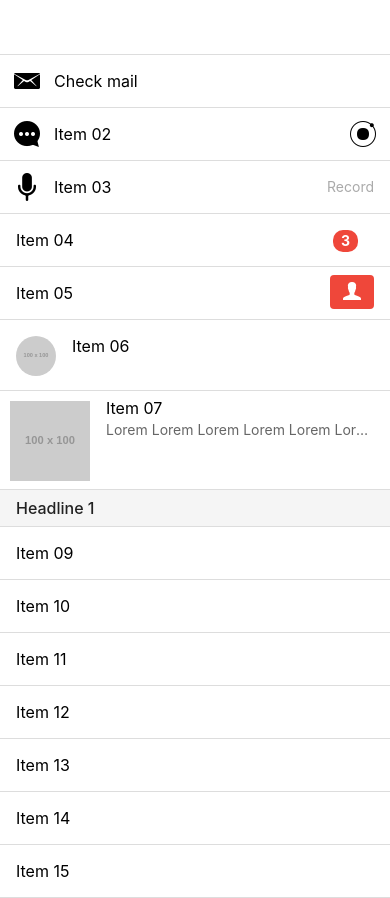
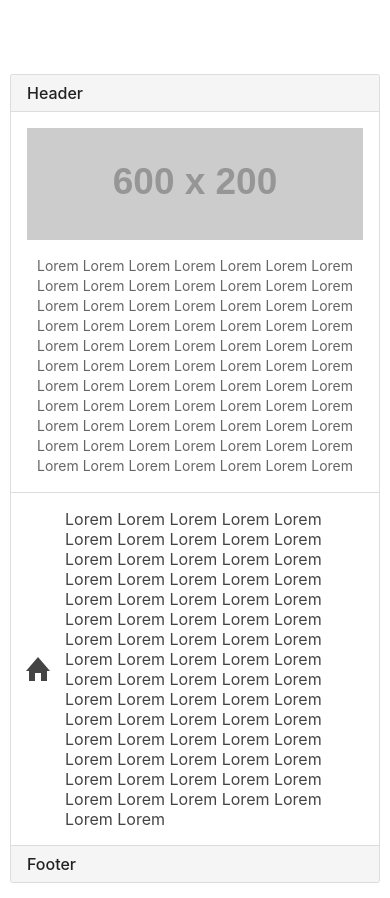
Before and after one commit to xtina11/AngularjsIonic, a website: page MyApp/www/index.html in a window 390 px wide. Shown: the part 113-1011 px from the top of the page. Drawn offline with Linux system fonts and the light colour scheme; some packages are replaced by stand-ins of ours; files that its build step writes are made by us from their sources; placeholder pictures from the web are drawn by us; files whose address does not match are found by name.

Commit message:
Creating card and inset lists

```diff
--- a/MyApp/www/index.html
+++ b/MyApp/www/index.html
@@ -51,8 +51,40 @@
         <ion-tab icon="ion-calendar" title="Calendar"></ion-tab>
       </ion-tabs>
 
+      <ion-content>
+        <div class="list list-inset">
+          <div class="item item-divider">
+            Header
+          </div>
+          <div class="item item-image item-body">
+             <img src="http://placehold.it/600x200" alt="Item Img">
+             <p>
+                Lorem Lorem Lorem Lorem Lorem Lorem Lorem Lorem Lorem Lorem Lorem
+                Lorem Lorem Lorem Lorem Lorem Lorem Lorem Lorem Lorem Lorem Lorem
+                Lorem Lorem Lorem Lorem Lorem Lorem Lorem Lorem Lorem Lorem Lorem
+                Lorem Lorem Lorem Lorem Lorem Lorem Lorem Lorem Lorem Lorem Lorem
+                Lorem Lorem Lorem Lorem Lorem Lorem Lorem Lorem Lorem Lorem Lorem
+                Lorem Lorem Lorem Lorem Lorem Lorem Lorem Lorem Lorem Lorem Lorem
+                Lorem Lorem Lorem Lorem Lorem Lorem Lorem Lorem Lorem Lorem Lorem
+             </p>
+          </div>
+          <div class="item item-icon-left item-text-wrap">
+            <i class="icon ion-home"></i>
+                Lorem Lorem Lorem Lorem Lorem Lorem Lorem Lorem Lorem Lorem Lorem
+                Lorem Lorem Lorem Lorem Lorem Lorem Lorem Lorem Lorem Lorem Lorem
+                Lorem Lorem Lorem Lorem Lorem Lorem Lorem Lorem Lorem Lorem Lorem
+                Lorem Lorem Lorem Lorem Lorem Lorem Lorem Lorem Lorem Lorem Lorem
+                Lorem Lorem Lorem Lorem Lorem Lorem Lorem Lorem Lorem Lorem Lorem
+                Lorem Lorem Lorem Lorem Lorem Lorem Lorem Lorem Lorem Lorem Lorem
+                Lorem Lorem Lorem Lorem Lorem Lorem Lorem Lorem Lorem Lorem Lorem
+          </div>
+           <div class="item item-divider">
+            Footer
+          </div>
+        </div>
+      </ion-content>
 
-      <ion-content>
+      <!--<ion-content>
         <div class="list">
           <a href="#" class="item item-icon-left">
             <i class="icon ion-email"></i>
@@ -102,7 +134,7 @@
           <a href="#" class="item">Item 14</a>
           <a href="#" class="item">Item 15</a>
         </div>
-      </ion-content>
+      </ion-content>-->
        <!-- <div class="tabs tabs-positive tabs-icon-top">
           <a class="tab-item"><i class="icon ion-home"></i>Home</a>
           <a class="tab-item"><i class="icon ion-person"></i>About</a>
```
